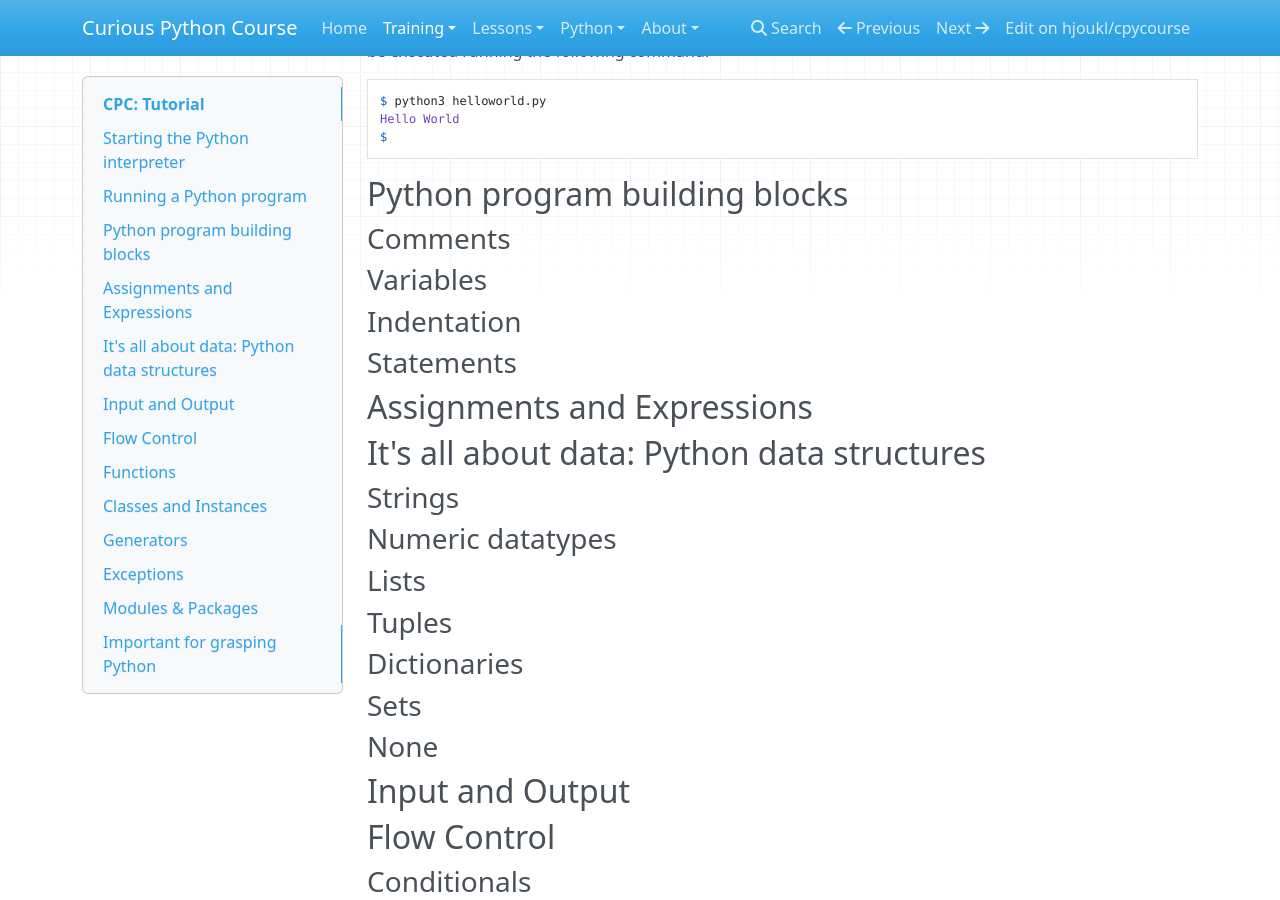
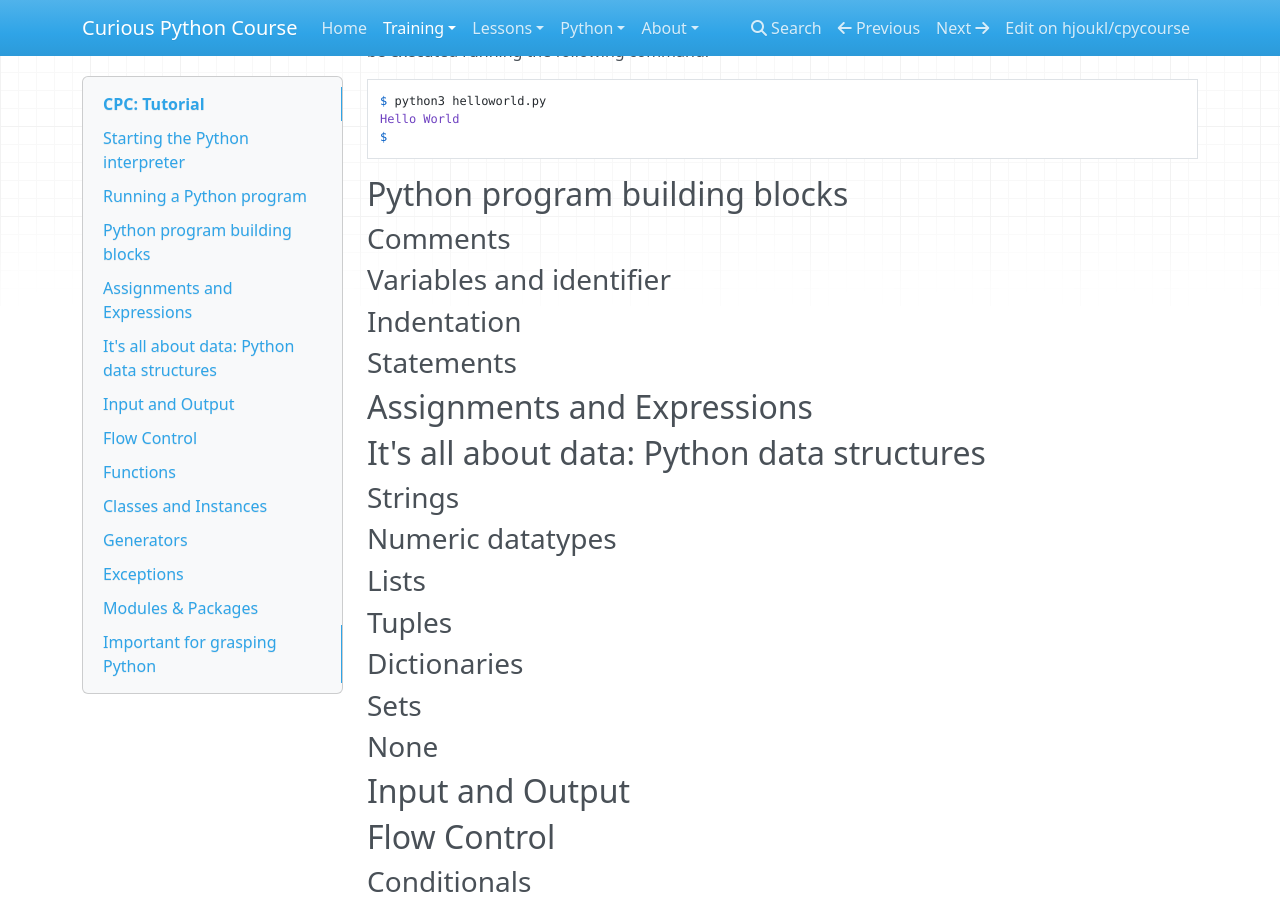
Before and after one commit to rkluger68/cpycourse, an MkDocs documentation site: the page built from docs/training/tutorial.md, in a window 1280 px wide and 900 px high, scrolled down 784 px. Built offline with MkDocs 1.6.1, drawn with Linux system fonts in a browser that asks for light colours; nearby versions of some CDN libraries.

Commit message:
Update tutorial.md
changed title of sub-paragraph

```diff
--- a/docs/training/tutorial.md
+++ b/docs/training/tutorial.md
@@ -43,7 +43,7 @@ But typically the code is placed into Python source files named <module-name>.py
 
 ### Comments
 
-### Variables
+### Variables and identifier
 
 ### Indentation
 
```
